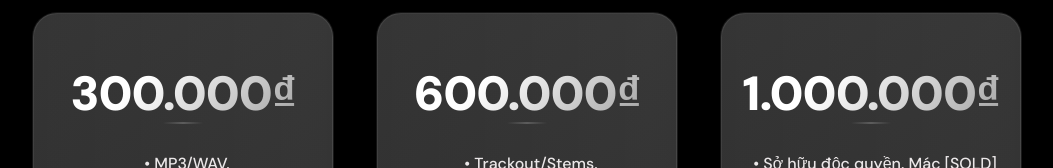
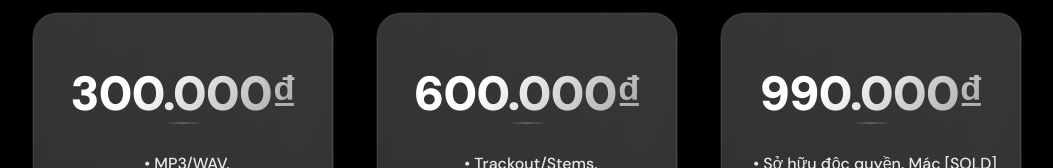
Before and after one commit to ste114r/MEDIOSA.FM, a plain HTML site: page index.html in a window 1280 px wide. Shown: the part 273-441 px from the top of the page, without its empty margins (113-1166 px from the left). Drawn offline with nearby package versions, Linux system fonts and the light colour scheme.

Commit message:
change price again

```diff
--- a/index.html
+++ b/index.html
@@ -62,7 +62,7 @@
                     <div class="responsive-cell-block wk-desk-4 wk-ipadp-4 wk-tab-6 wk-mobile-12">
                         <div class="card card-selected">
                             <h1 class="monthly-price">
-                                1.000.000₫
+                                990.000₫
                             </h1>
                             <div class="card-description">
                                 <span class="monthly-plan">
```
